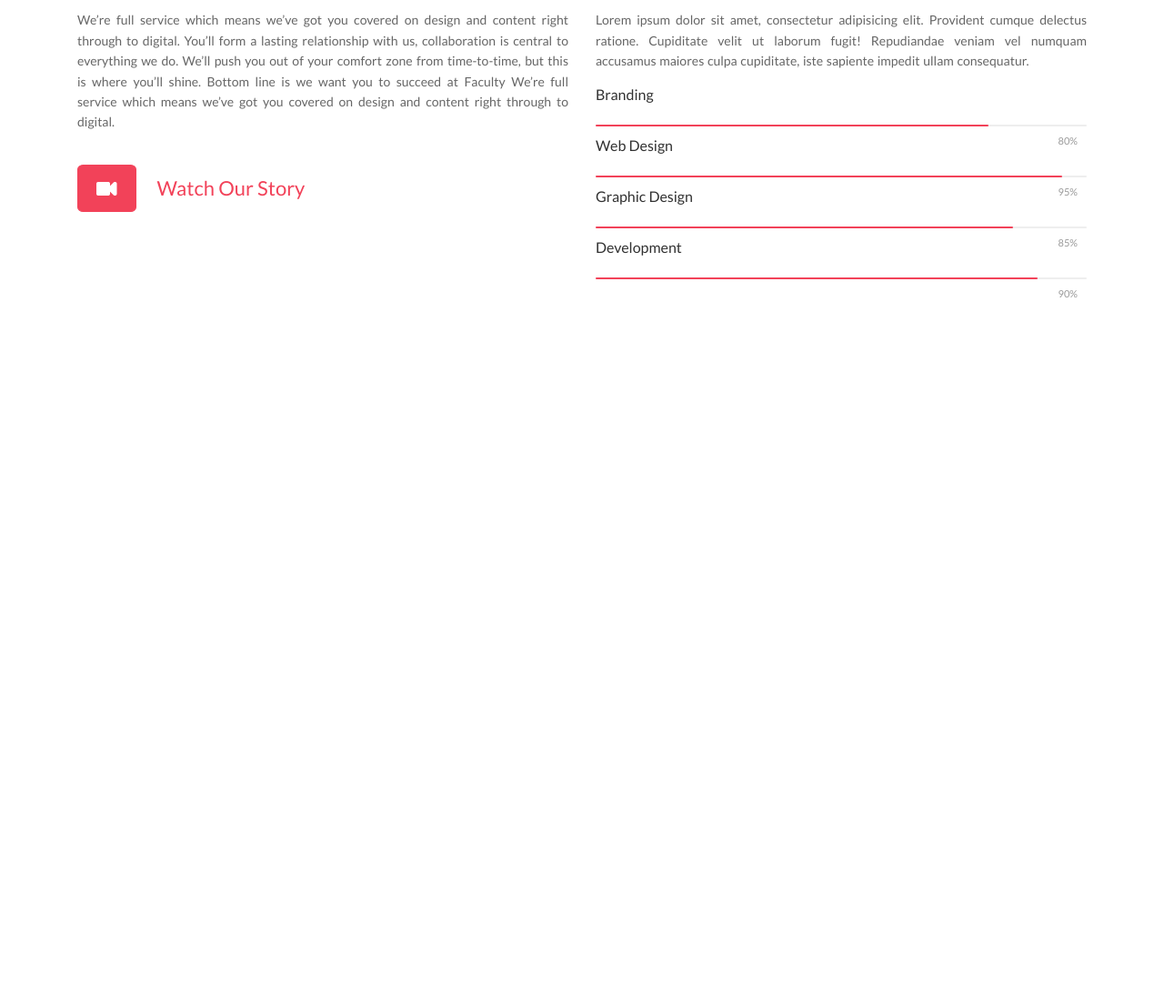
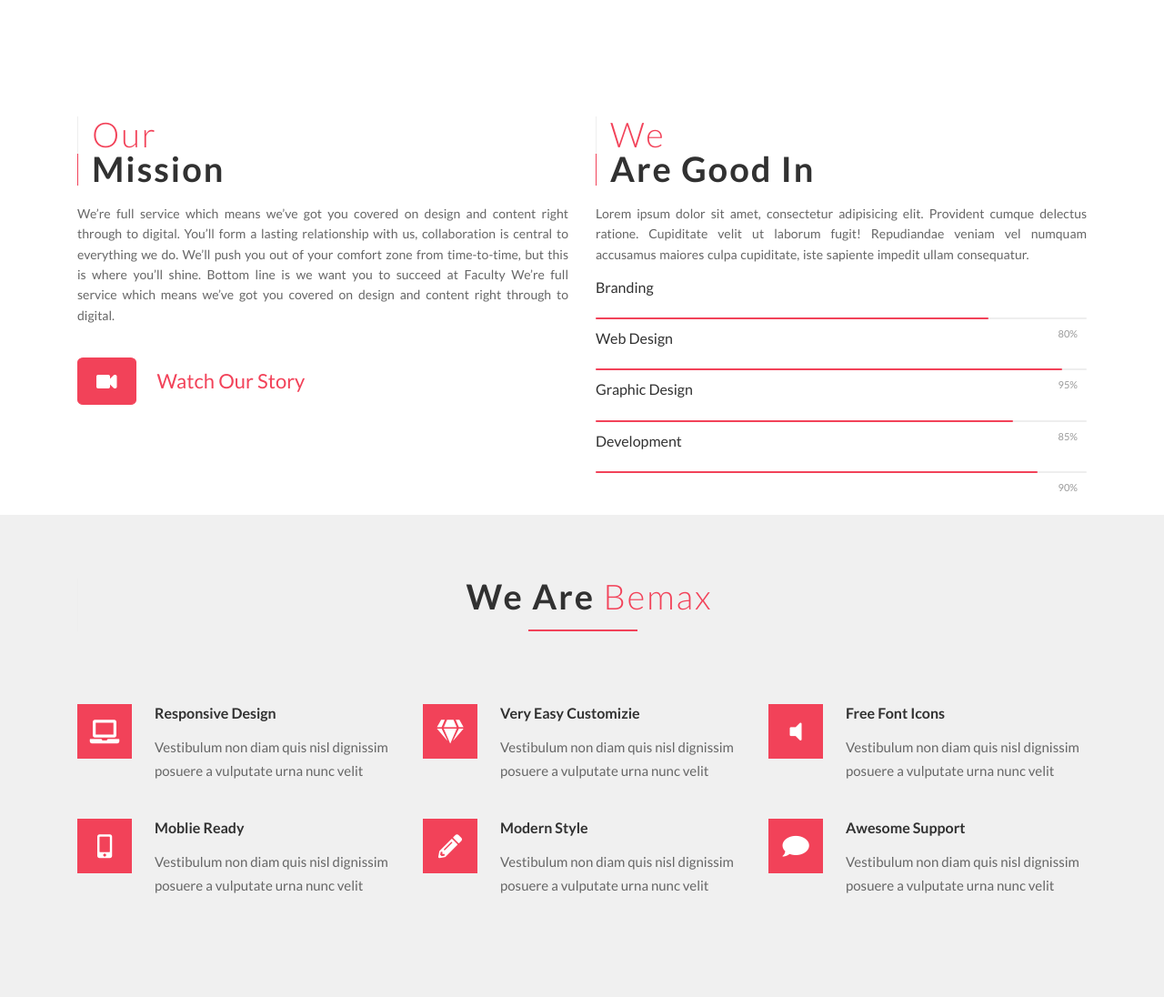
Before and after one commit to ripon630371/BeMax_like_Project, a plain HTML site: page index.html in a window 1280 px wide. Shown: the part 1692-2788 px from the top of the page at 91% size. Before the commit the page ends 2045 px from the top, so only its background shows below. Drawn offline with Linux system fonts and the light colour scheme.

Commit message:
services area section and support img ok

```diff
--- a/css/style.css
+++ b/css/style.css
@@ -282,7 +282,9 @@
   top: 34px;
   width: 1px;
 }
-
+.header-area {
+  height: 170px;
+}
 /*search form*/
 .search-form {
   background: #222 none repeat scroll 0 0;
@@ -398,6 +400,11 @@
   color: #fff;
 }
 /*agency-content section*/
+.sup-img img {
+  height: 100%;
+  border-radius: 50%;
+  margin-bottom: 20px;
+}
 .agency-content {
   text-align: center;
 }
@@ -665,3 +672,59 @@
   font-size: 16px;
   margin-top: 5px;
 }
+
+/*our services area section*/
+.section-title h2 {
+  position: relative;
+  padding: 0 0 0 15px;
+  line-height: 1;
+  border-left: 1px solid #eee;
+  letter-spacing: 2px;
+  font-size: 38px;
+  font-weight: 700;
+  text-transform: capitalize;
+  padding-bottom: 20px;
+}
+.section-title h2 span{
+  font-weight: 200;
+  padding-bottom: 5px;
+  color: #F24259;
+}
+.section-title h2::before {
+  position: absolute;
+  content: "";
+  background: #F24259;
+  height: 2px;
+  width: 120px;
+  bottom: 0px;
+  left: 0;
+  right: 0;
+  margin: auto;
+}
+/*services area section*/
+.single-service {
+  display: flex;
+}
+.service-icon i {
+  background: #F24259;
+  height: 60px;
+  width: 60px;
+  line-height: 60px;
+  text-align: center;
+  color: #fff;
+  font-size: 26px;
+}
+.service-content h3 {
+  font-size: 16px;
+  font-weight: 700;
+  margin-bottom: 15px;
+}
+.service-content p {
+  font-size: 15px;
+  line-height: 26px;
+  color: #666;
+  margin: 0px;
+}
+.service-content {
+  padding-left: 25px;
+}
--- a/index.html
+++ b/index.html
@@ -95,6 +95,13 @@
 	<!--Agency area section start-->
 	<div class="agency-area pt-70 pb-70">
 		<div class="container">
+			<div class="row">
+				<div class="offset-xl-2 col-xl-8 text-center">
+					<div class="sup-img">
+						<img src="img/team-img/sup.jpg" alt="">
+					</div>
+				</div>
+			</div>
 			<div class="row">
 				<div class="offset-xl-2 col-xl-8 text-center">
                     <h2 class="extra-text">We Are <span>Awesome</span> Agency.</h2>
@@ -241,6 +248,87 @@
 		</div>
 	</div>
 	<!--mission  area section end-->
+	<!--our services area section start-->
+	<div class="services-area gray-bg pt-70 pb-70">
+		<div class="container">
+			<div class="row">
+				<div class="col-xl-12">
+					<div class="section-title text-center mb-80">
+						<h2>We are <span>Bemax</span></h2>
+					</div>
+				</div>
+			</div>
+			<div class="row">
+				<div class="col-xl-4">
+					<div class="single-service mb-40">
+						<div class="service-icon">
+							<i class="fas fa-laptop"></i>
+						</div>
+						<div class="service-content">
+							<h3>Responsive Design</h3>
+							<p>Vestibulum non diam quis nisl dignissim posuere a vulputate urna nunc velit</p>
+						</div>
+					</div>
+				</div>
+				<div class="col-xl-4">
+					<div class="single-service mb-40">
+						<div class="service-icon">
+							<i class="fas fa-gem"></i>
+						</div>
+						<div class="service-content">
+							<h3>Very Easy Customizie</h3>
+							<p>Vestibulum non diam quis nisl dignissim posuere a vulputate urna nunc velit</p>
+						</div>
+					</div>
+				</div>
+				<div class="col-xl-4">
+					<div class="single-service mb-40">
+						<div class="service-icon">
+							<i class="fas fa-volume-off"></i>
+						</div>
+						<div class="service-content">
+							<h3>Free Font Icons</h3>
+							<p>Vestibulum non diam quis nisl dignissim posuere a vulputate urna nunc velit</p>
+						</div>
+					</div>
+				</div>
+				<div class="col-xl-4">
+					<div class="single-service mb-40">
+						<div class="service-icon">
+							<i class="fas fa-mobile-alt"></i>
+						</div>
+						<div class="service-content">
+							<h3>Moblie Ready</h3>
+							<p>Vestibulum non diam quis nisl dignissim posuere a vulputate urna nunc velit</p>
+						</div>
+					</div>
+				</div>
+				<div class="col-xl-4">
+					<div class="single-service mb-40">
+						<div class="service-icon">
+							<i class="fas fa-pencil-alt"></i>
+						</div>
+						<div class="service-content">
+							<h3>Modern Style</h3>
+							<p>Vestibulum non diam quis nisl dignissim posuere a vulputate urna nunc velit</p>
+						</div>
+					</div>
+				</div>
+				<div class="col-xl-4">
+					<div class="single-service mb-40">
+						<div class="service-icon">
+							<i class="fas fa-comment"></i>
+						</div>
+						<div class="service-content">
+							<h3>Awesome Support</h3>
+							<p>Vestibulum non diam quis nisl dignissim posuere a vulputate urna nunc velit</p>
+						</div>
+					</div>
+				</div>
+			</div>
+		</div>
+	</div>
+	<!--our services area section end-->
 
 
         <script src="js/vendor/modernizr-3.5.0.min.js"></script>
```
Also changed, not shown: img/logo.jpg (added), img/logo3.jpg (added), img/team-img/Screenshot_2.png (added), img/team-img/sup.jpg (added).
